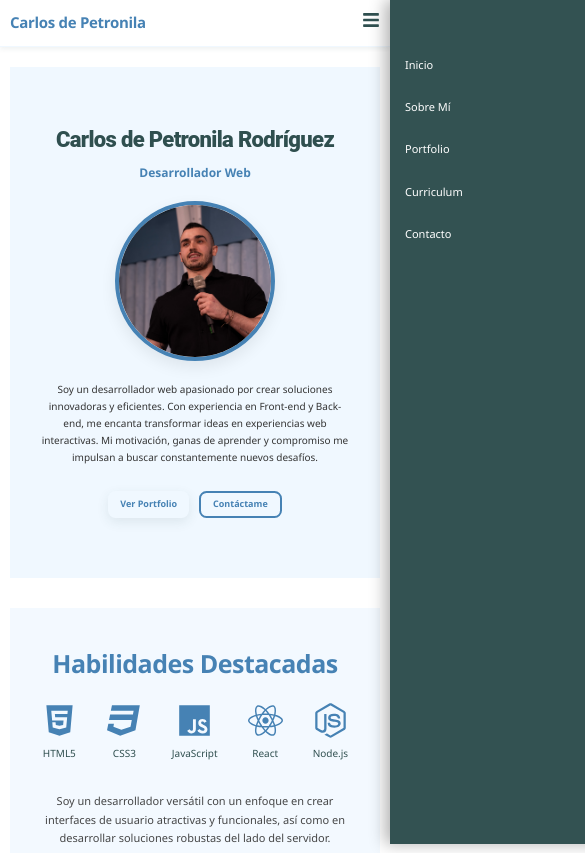
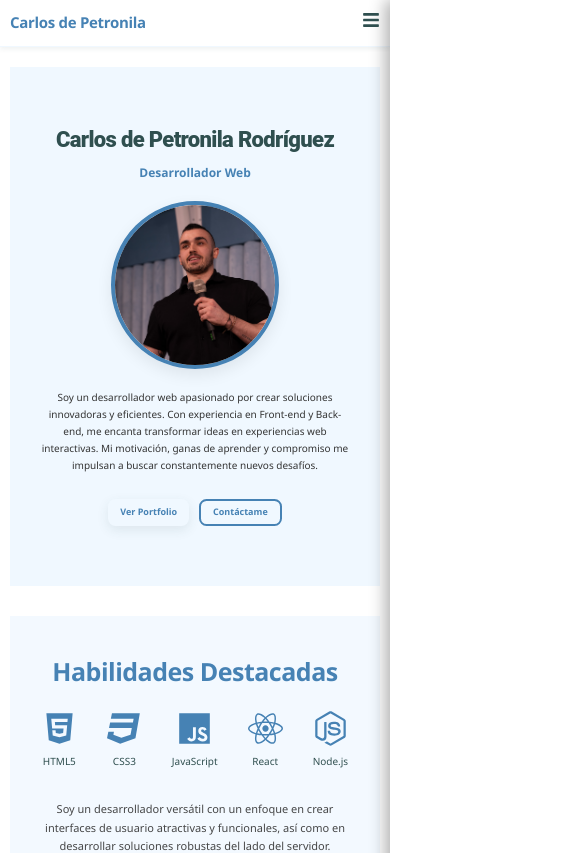
Before and after one commit to CXarlosss/portfolio-react, a React (Create React App) app in the folder mi-portfolio/: page / in a window 390 px wide. Shown: the top 853 px of the page, 585 px wide, since content can reach past the window. Built offline with nearby package versions, Linux system fonts and the light colour scheme.

Commit message:
Mejora la gestión del menú en Navbar y ajusta estilos para evitar desbordamiento horizontal en la página.

```diff
--- a/mi-portfolio/src/components/common/Navbar.js
+++ b/mi-portfolio/src/components/common/Navbar.js
@@ -7,16 +7,19 @@
 import { FaBars, FaTimes } from 'react-icons/fa';
 
 function Navbar() {
-  // Estado para controlar si el menú móvil está abierto o cerrado
   const [isMenuOpen, setIsMenuOpen] = useState(false);
 
-  // Función para alternar el estado del menú
   const toggleMenu = () => {
+    if (isMenuOpen) {
+      document.body.classList.remove('nav-open');
+    } else {
+      document.body.classList.add('nav-open');
+    }
     setIsMenuOpen(!isMenuOpen);
   };
 
-  // Función para cerrar el menú cuando se hace clic en un enlace
   const closeMenu = () => {
+    document.body.classList.remove('nav-open');
     setIsMenuOpen(false);
   };
 
--- a/mi-portfolio/src/styles/components/common/navbar.module.css
+++ b/mi-portfolio/src/styles/components/common/navbar.module.css
@@ -1,3 +1,4 @@
+
 
 .navbar {
   background-color: rgba(var(--color-primary-rgb), 0.95); /* Blanco con ligera transparencia */
@@ -20,7 +21,7 @@
   font-weight: 700; /* Más énfasis en el logo */
   color: var(--color-accent);
   letter-spacing: -0.02em; /* Ajuste fino para la apariencia */
-  z-index: 1001; /* Asegura que el logo esté por encima del menú móvil */
+  z-index: -1; /* Asegura que el logo esté por encima del menú móvil */
 }
 
 /* Estilos para el botón de hamburguesa (visible solo en móviles) */
@@ -166,7 +167,7 @@
   }
 
   .navLinks {
-    width: 80%; /* Un poco más ancho en móviles muy pequeños */
+    width: 40%; /* Un poco más ancho en móviles muy pequeños */
     padding: 5rem 1.5rem 1.5rem;
   }
 
--- a/mi-portfolio/src/styles/global.css
+++ b/mi-portfolio/src/styles/global.css
@@ -31,11 +31,11 @@
 }
 
 /* Reset de Box-sizing para todos los elementos */
-html {
-  scroll-behavior: smooth;
-  box-sizing: border-box; /* Asegura que padding y border se incluyan en el ancho/alto */
-  font-size: 62.5%; /* Base para rems: 1rem = 10px */
+html, body {
+  max-width: 100%;
+  overflow-x: hidden;
 }
+
 
 *,
 *::before,
@@ -47,6 +47,9 @@
 
 /* Estilos generales del Body */
 body {
+  position: relative;
+  width: 100%;
+
   font-family: var(--font-family-main);
   background-color: var(--color-primary);
   color: var(--color-text);
```
